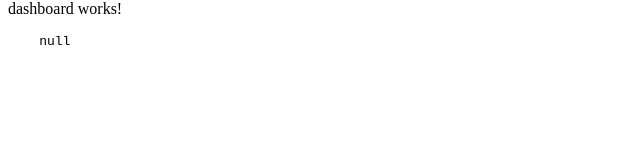
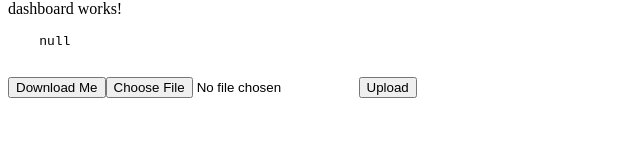
Before and after one commit to SergeyMell/Agilie-IT-school-2018-examples, an Angular app: page / in a window 1280 px wide. Shown: the part 117-284 px from the top of the page, without its empty margins (0-640 px from the left). Built offline with nearby package versions, Linux system fonts and the light colour scheme; no server answers.

Commit message:
Download and upload examples

```diff
--- a/src/app/app.component.html
+++ b/src/app/app.component.html
@@ -11,4 +11,9 @@
     {{posts | async | json}}
   </pre>
 
+  <button (click)="downloadFile()">Download Me</button>
+
+  <input type="file" (change)="getFile($event)">
+  <button (click)="sendFile()">Upload</button>
+
 </div>
--- a/src/app/app.component.ts
+++ b/src/app/app.component.ts
@@ -1,4 +1,4 @@
-import { Component } from '@angular/core';
+import {Component} from '@angular/core';
 import {HttpClient} from '@angular/common/http';
 
 @Component({
@@ -10,11 +10,34 @@ export class AppComponent {
   title = 'app';
   posts: any;
 
-  constructor(http: HttpClient) {
-    http.get('https://jsonplaceholder.typicode.com/posts').subscribe(res => console.log(res));
-    http.get('https://jsonplaceholder.typicode.com/posts').subscribe(res => console.log(res));
-    http.get('https://jsonplaceholder.typicode.com/posts').subscribe(res => console.log(res));
-    http.get('https://jsonplaceholder.typicode.com/posts').subscribe(res => console.log(res));
+  file: any;
+
+  constructor(private http: HttpClient) {
+
+  }
+
+  downloadFile() {
+    this.http.get('http://api.mobile.design/uploads/shots/239d30d434bb80223407f9e375a64e6790bd9234.?1505722325', {responseType: 'blob'}).subscribe(res => {
+      const link = document.createElement('a');
+      const url = window.URL.createObjectURL(res);
+      link.href = url;
+      link.download = 'my-file.jpg';
+      link.click();
+      window.URL.revokeObjectURL(url);
+    });
+  }
+
+  getFile(event) {
+    this.file = event.target.files[0];
+  }
+
+  sendFile() {
+    const formData = new FormData();
+    formData.append('file', this.file);
+
+    this.http.post('https://file.io', formData).subscribe(res => {
+      console.log(res);
+    });
   }
 
   handleDropdownSelection(value) {
```
